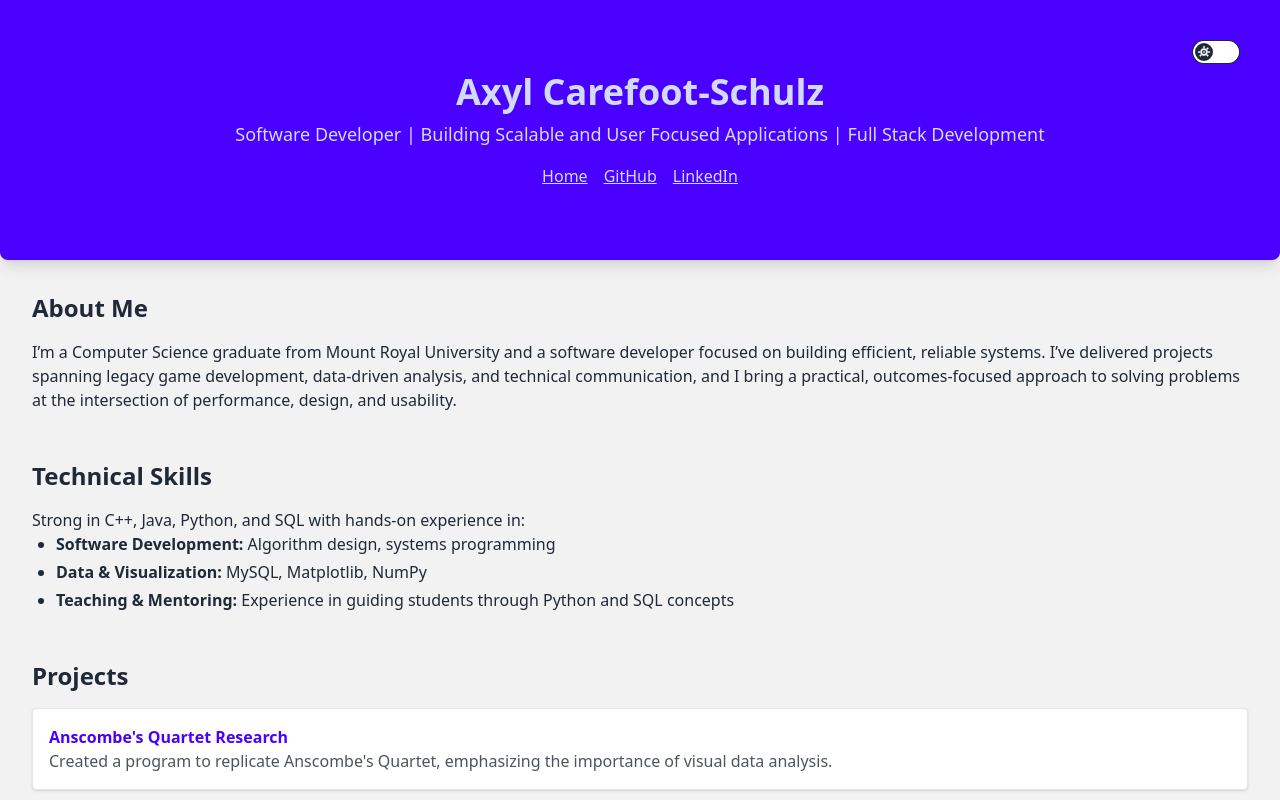
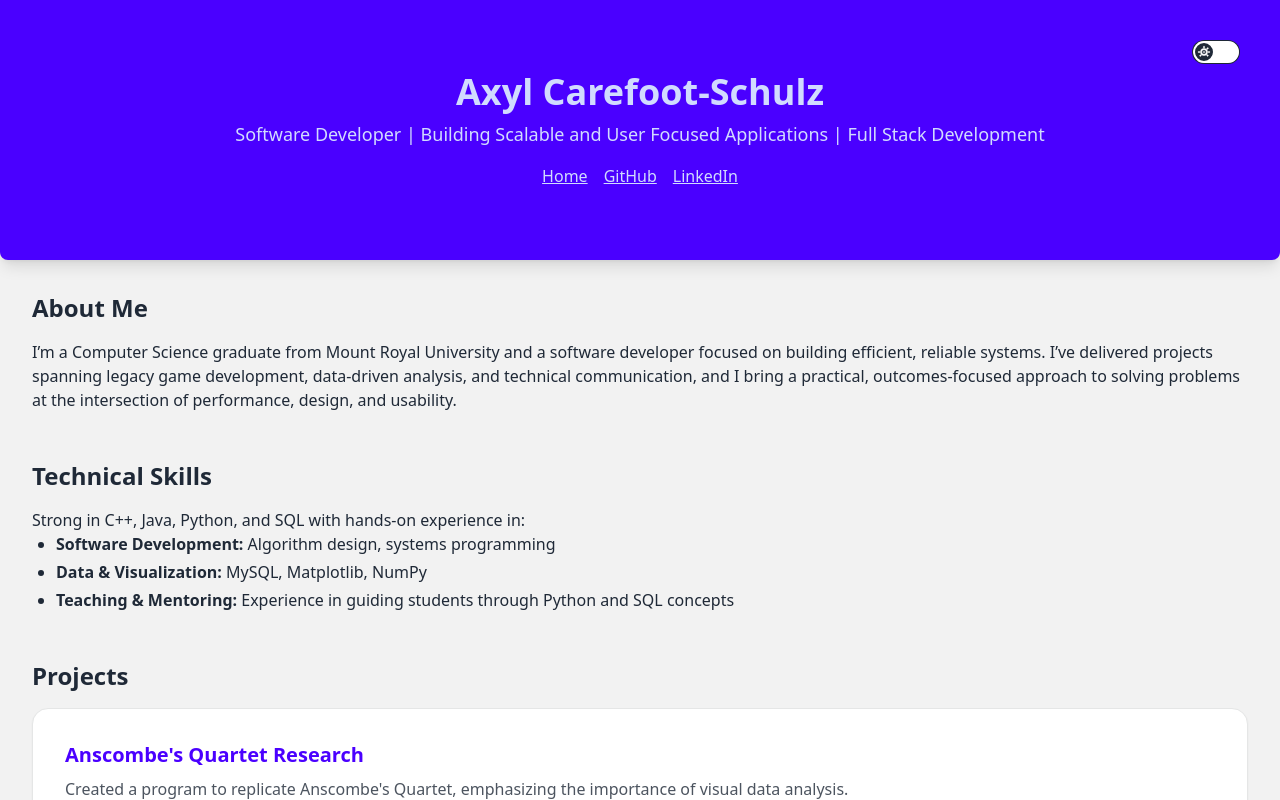
Before and after one commit to axyl-casc/axyl-casc.github.io, a React (Vite) app: page / in a window 1280 px wide. Shown: the top 800 px of the page. Built offline with nearby package versions, Linux system fonts and the light colour scheme.

Commit message:
Use DaisyUI card component for project cards

```diff
--- a/src/components/CardGrid.tsx
+++ b/src/components/CardGrid.tsx
@@ -4,9 +4,11 @@ export function CardGrid({ items, grid = false }: { items: CardItem[]; grid?: bo
   return (
     <div className={grid ? 'grid grid-cols-1 sm:grid-cols-2 md:grid-cols-3 lg:grid-cols-4 gap-6' : 'space-y-6'}>
       {items.map((item) => (
-        <a key={item.href} href={item.href} className="project-card">
-          <h3 className="font-semibold text-primary">{item.title}</h3>
-          <p className="text-base-content/80">{item.description}</p>
+        <a key={item.href} href={item.href} className="card bg-base-100 border border-base-300 shadow-sm hover:shadow-lg transition-shadow duration-200">
+          <div className="card-body">
+            <h3 className="card-title text-primary">{item.title}</h3>
+            <p className="text-base-content/80">{item.description}</p>
+          </div>
         </a>
       ))}
     </div>
--- a/src/styles/index.css
+++ b/src/styles/index.css
@@ -15,7 +15,4 @@
     @apply bg-neutral text-neutral-content p-4 mt-8 text-center;
   }
 
-  .project-card {
-    @apply block p-4 bg-base-100 rounded border border-base-300 shadow hover:bg-base-200 hover:border-primary transform hover:-translate-y-1 hover:shadow-lg transition;
-  }
 }
```
